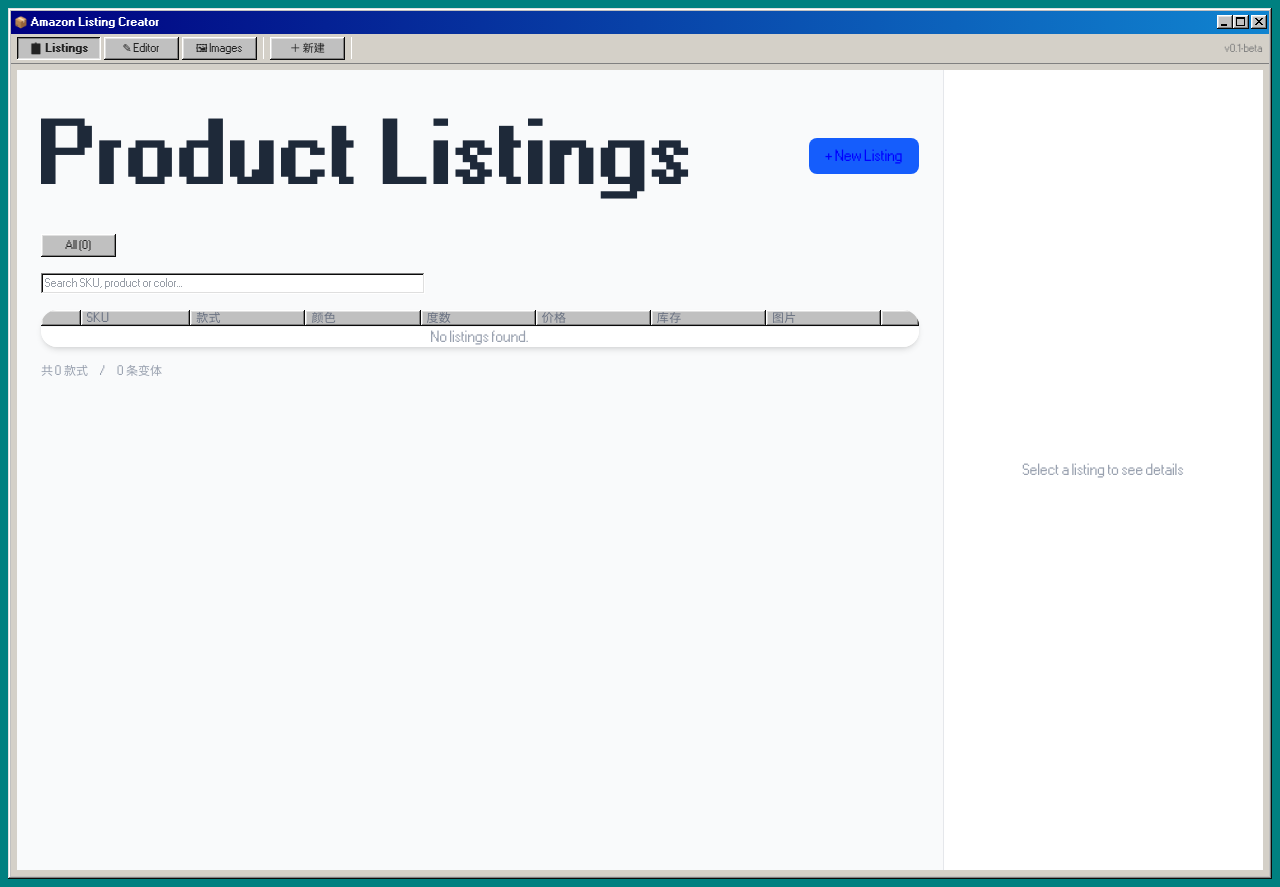
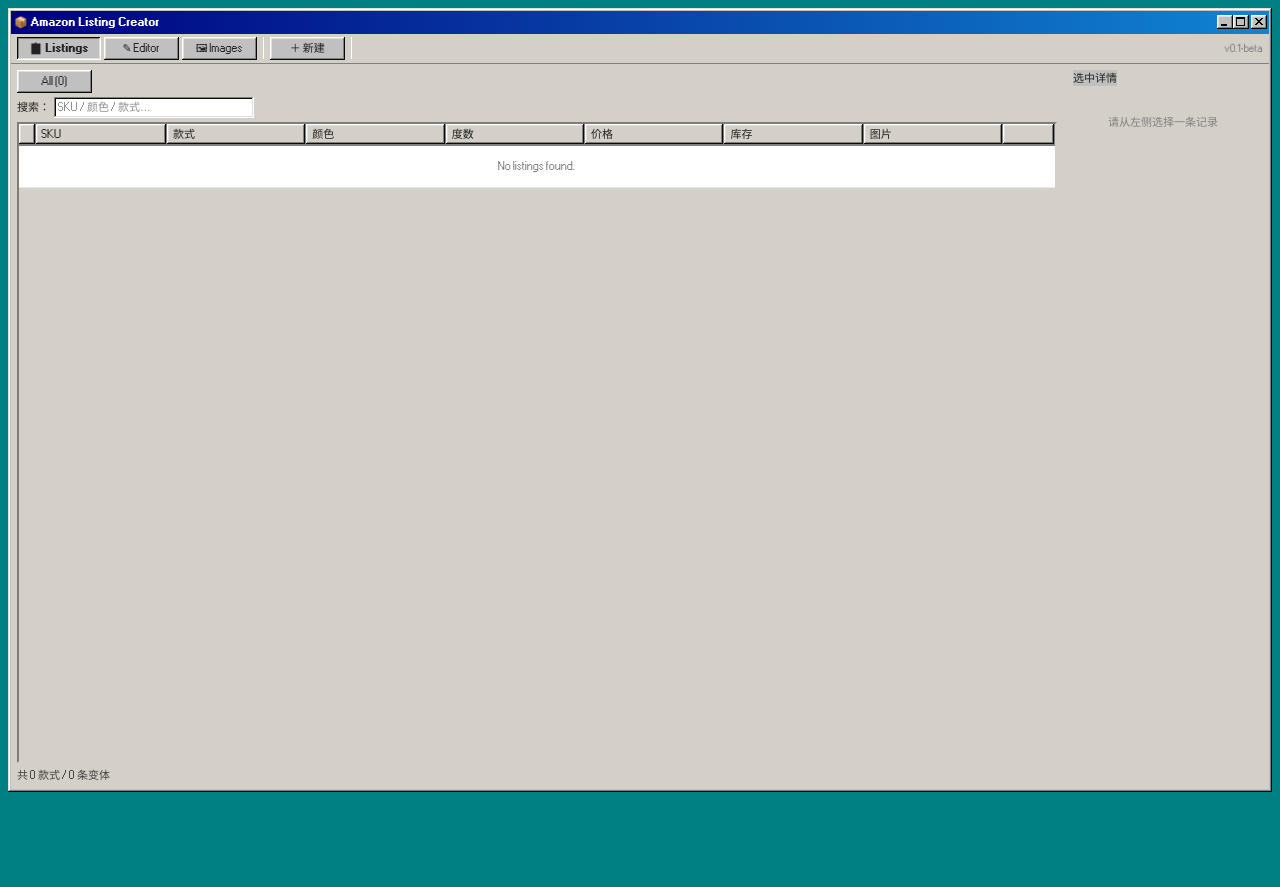
Before and after one commit to twinkletwinkleltd/ama-listing-creator, a Next.js app: page / in a window 1280 px wide. After the commit the page ends 800 px from the top, so only its background shows below. Built offline with nearby package versions, Linux system fonts and the light colour scheme.

Commit message:
feat: rewrite ListingsClient with Win98 listview and detail panel

```diff
--- a/app/components/ListingsClient.tsx
+++ b/app/components/ListingsClient.tsx
@@ -1,7 +1,6 @@
 'use client'
 
 import { useState, useEffect } from 'react'
-import Link from 'next/link'
 
 interface Listing {
   sku: string
@@ -62,28 +61,16 @@
   })
 
   return (
-    <div className="flex flex-1 bg-gray-50 min-h-screen">
-      {/* ─── Left: table ─── */}
-      <div className="flex-1 p-6 flex flex-col gap-4 min-w-0">
-        <div className="flex items-center justify-between">
-          <h1 className="text-lg font-semibold text-gray-800">Product Listings</h1>
-          <Link
-            href="/editor"
-            className="bg-blue-600 text-white rounded-lg px-4 py-2 text-sm font-medium hover:bg-blue-700 transition-colors"
-          >
-            + New Listing
-          </Link>
-        </div>
+    <div style={{ display: 'flex', flex: 1, gap: '6px', minWidth: 0, overflow: 'hidden' }}>
 
-        {/* Style filter */}
-        <div className="flex items-center gap-2 flex-wrap">
+      {/* ─── Left: listview ─── */}
+      <div style={{ flex: 1, display: 'flex', flexDirection: 'column', gap: '4px', minWidth: 0 }}>
+
+        {/* Filter buttons */}
+        <div style={{ display: 'flex', gap: '3px', flexWrap: 'wrap' }}>
           <button
             onClick={() => setActiveStyle('All')}
-            className={`px-3 py-1.5 rounded-lg text-sm font-medium transition-colors ${
-              activeStyle === 'All'
-                ? 'bg-blue-600 text-white'
-                : 'bg-white border border-gray-200 text-gray-600 hover:bg-gray-50'
-            }`}
+            className={activeStyle === 'All' ? 'active' : ''}
           >
             All ({listings.length})
           </button>
@@ -91,90 +78,74 @@
             <button
               key={s.parentSku}
               onClick={() => setActiveStyle(s.parentSku)}
-              className={`px-3 py-1.5 rounded-lg text-sm font-medium transition-colors ${
-                activeStyle === s.parentSku
-                  ? 'bg-blue-600 text-white'
-                  : 'bg-white border border-gray-200 text-gray-600 hover:bg-gray-50'
-              }`}
+              className={activeStyle === s.parentSku ? 'active' : ''}
             >
               {s.parentSku} ({s.variants.length})
             </button>
           ))}
         </div>
 
+        {/* Search */}
+        <div style={{ display: 'flex', alignItems: 'center', gap: '4px' }}>
+          <label style={{ fontSize: '11px' }}>搜索：</label>
           <input
             type="text"
-          placeholder="Search SKU, product or color..."
+            placeholder="SKU / 颜色 / 款式…"
             value={search}
             onChange={(e) => setSearch(e.target.value)}
-          className="border border-gray-300 rounded-lg px-3 py-2 text-sm text-gray-700 focus:outline-none focus:ring-2 focus:ring-blue-400 w-full max-w-sm"
+            style={{ width: '200px', fontSize: '11px', height: '21px' }}
           />
+        </div>
 
-        <div className="bg-white rounded-2xl shadow-md overflow-hidden">
-          <table className="w-full text-sm">
+        {/* Table */}
+        <div style={{ flex: 1, overflow: 'auto', border: '2px inset #d4d0c8' }}>
+          <table className="win98-listview" style={{ border: 'none' }}>
             <thead>
-              <tr className="border-b border-gray-100 text-left">
-                <th className="px-3 py-3 w-10"></th>
-                <th className="px-4 py-3 text-xs font-semibold text-gray-500 uppercase tracking-wide">SKU</th>
-                <th className="px-4 py-3 text-xs font-semibold text-gray-500 uppercase tracking-wide">款式</th>
-                <th className="px-4 py-3 text-xs font-semibold text-gray-500 uppercase tracking-wide">颜色</th>
-                <th className="px-4 py-3 text-xs font-semibold text-gray-500 uppercase tracking-wide">度数</th>
-                <th className="px-4 py-3 text-xs font-semibold text-gray-500 uppercase tracking-wide">价格</th>
-                <th className="px-4 py-3 text-xs font-semibold text-gray-500 uppercase tracking-wide">库存</th>
-                <th className="px-4 py-3 text-xs font-semibold text-gray-500 uppercase tracking-wide">图片</th>
-                <th className="px-4 py-3"></th>
+              <tr>
+                <th style={{ width: '16px' }}></th>
+                <th>SKU</th>
+                <th>款式</th>
+                <th>颜色</th>
+                <th>度数</th>
+                <th>价格</th>
+                <th>库存</th>
+                <th>图片</th>
+                <th></th>
               </tr>
             </thead>
             <tbody>
               {filtered.map((listing) => (
                 <tr
                   key={listing.sku}
-                  className={`border-b border-gray-50 hover:bg-gray-50 cursor-pointer transition-colors ${
-                    selected?.sku === listing.sku ? 'bg-blue-50' : ''
-                  }`}
+                  className={selected?.sku === listing.sku ? 'selected' : ''}
                   onClick={() => setSelected(listing)}
                 >
-                  {/* 缩略图 */}
-                  <td className="px-3 py-2">
-                    {listing.mainImage ? (
-                      <img
-                        src={listing.mainImage}
-                        alt=""
-                        className="w-8 h-8 rounded object-cover bg-gray-100"
-                        onError={(e) => {
-                          const el = e.target as HTMLImageElement
-                          el.style.display = 'none'
-                          el.nextElementSibling?.classList.remove('hidden')
-                        }}
-                      />
-                    ) : null}
-                    <div className={`w-8 h-8 rounded bg-gray-100 ${listing.mainImage ? 'hidden' : ''}`} />
+                  <td style={{ textAlign: 'center' }}>
+                    {selected?.sku === listing.sku ? '▶' : ''}
                   </td>
-                  <td className="px-4 py-3 font-mono text-xs text-gray-600">{listing.sku}</td>
-                  <td className="px-4 py-3 text-xs text-gray-500">{listing.parentSku}</td>
-                  <td className="px-4 py-3 text-gray-800">{listing.color || '—'}</td>
-                  <td className="px-4 py-3 font-mono text-xs text-gray-600">{listing.strength || '—'}</td>
-                  <td className="px-4 py-3 text-gray-800">{listing.price ? `£${listing.price}` : '—'}</td>
-                  <td className="px-4 py-3 text-gray-600">{listing.quantity || '—'}</td>
-                  <td className="px-4 py-3 text-center">
-                    <span title={listing.mainImage ? listing.mainImage : '无主图'}>
-                      {listing.mainImage ? '🟢' : '🔴'}
-                    </span>
+                  <td className="sku-mono">{listing.sku}</td>
+                  <td>{listing.parentSku}</td>
+                  <td>{listing.color || '—'}</td>
+                  <td className="sku-mono">{listing.strength || '—'}</td>
+                  <td>{listing.price ? `£${listing.price}` : '—'}</td>
+                  <td>{listing.quantity || '—'}</td>
+                  <td style={{ textAlign: 'center', color: listing.mainImage ? '#000000' : '#cc0000' }}>
+                    {listing.mainImage ? '●' : '○'}
                   </td>
-                  <td className="px-4 py-3">
-                    <Link
+                  <td>
+                    <a
                       href={`/editor?sku=${listing.sku}`}
                       onClick={(e) => e.stopPropagation()}
-                      className="text-xs text-blue-600 hover:text-blue-800 font-medium transition-colors"
+                      style={{ fontSize: '11px', color: 'inherit' }}
                     >
-                      Edit
-                    </Link>
+                      编辑
+                    </a>
                   </td>
                 </tr>
               ))}
               {filtered.length === 0 && (
                 <tr>
-                  <td colSpan={9} className="px-4 py-8 text-center text-gray-400 text-sm">
+                  <td colSpan={9} style={{ padding: '12px', textAlign: 'center', color: '#808080' }}>
                     No listings found.
                   </td>
                 </tr>
@@ -183,136 +154,92 @@
           </table>
         </div>
 
-        {/* 底部状态栏 */}
-        <div className="text-xs text-gray-400 flex items-center gap-3">
-          <span>共 {styles.length} 款式</span>
-          <span>/</span>
-          <span>{listings.length} 条变体</span>
-          {activeStyle !== 'All' && (
-            <>
-              <span>/</span>
-              <span>当前筛选：{filtered.length} 条</span>
-            </>
-          )}
+        {/* Status line */}
+        <div style={{ fontSize: '11px', color: '#444444' }}>
+          共 {styles.length} 款式 / {listings.length} 条变体
+          {activeStyle !== 'All' && ` / 当前筛选：${filtered.length} 条`}
         </div>
       </div>
 
       {/* ─── Right: detail panel ─── */}
-      <div className="w-80 border-l border-gray-200 bg-white p-6 flex flex-col gap-4 flex-shrink-0">
+      <div style={{ width: '200px', flexShrink: 0 }}>
         {selected ? (
-          <>
-            <div className="flex items-center justify-between">
-              <h2 className="text-sm font-semibold text-gray-800">Listing Detail</h2>
-              <button
-                onClick={() => setSelected(null)}
-                className="text-gray-400 hover:text-gray-600 text-xs transition-colors"
-              >
-                &times;
-              </button>
-            </div>
+          <fieldset style={{ height: '100%', boxSizing: 'border-box' }}>
+            <legend>选中详情</legend>
 
-            {/* 主图 */}
+            {/* Image */}
+            <div style={{
+              width: '100%', height: '100px', background: '#ffffff',
+              border: '2px inset #d4d0c8', display: 'flex', alignItems: 'center',
+              justifyContent: 'center', marginBottom: '6px', overflow: 'hidden'
+            }}>
               {selected.mainImage ? (
                 <img
                   src={selected.mainImage}
                   alt={selected.sku}
-                className="w-full rounded-lg object-contain bg-gray-50 h-40"
-                onError={(e) => {
-                  ;(e.target as HTMLImageElement).style.display = 'none'
-                }}
+                  style={{ maxWidth: '100%', maxHeight: '100%', objectFit: 'contain' }}
+                  onError={(e) => { (e.target as HTMLImageElement).style.display = 'none' }}
                 />
               ) : (
-              <div className="w-full rounded-lg bg-gray-100 h-40 flex items-center justify-center">
-                <span className="text-xs text-gray-400">No image</span>
+                <span style={{ color: '#808080', fontSize: '11px' }}>No image</span>
+              )}
+            </div>
+
+            {/* Fields */}
+            {[
+              ['SKU', selected.sku],
+              ['款式', selected.parentSku],
+              ['颜色', selected.color || '—'],
+              ['度数', selected.strength || '—'],
+              ['价格', selected.price ? `£${selected.price}` : '—'],
+              ['库存', selected.quantity || '—'],
+            ].map(([label, value]) => (
+              <div key={label} style={{ display: 'flex', justifyContent: 'space-between', fontSize: '11px', marginBottom: '2px' }}>
+                <span style={{ color: '#444444' }}>{label}</span>
+                <span style={{
+                  fontWeight: label === 'SKU' ? 'normal' : 'bold',
+                  fontFamily: label === 'SKU' ? 'Courier New, monospace' : undefined,
+                  fontSize: label === 'SKU' ? '9px' : '11px'
+                }}>{value}</span>
+              </div>
+            ))}
+
+            {/* Draft bullets */}
+            {selectedDraft && (selectedDraft.bullet1 || selectedDraft.bullet2) && (
+              <div style={{ marginTop: '6px', fontSize: '10px', color: '#444444', borderTop: '1px solid #808080', paddingTop: '4px' }}>
+                {[selectedDraft.bullet1, selectedDraft.bullet2].filter(Boolean).map((b, i) => (
+                  <div key={i} style={{ marginBottom: '2px' }}>• {b}</div>
+                ))}
               </div>
             )}
 
-            {/* 图片链接 */}
-            {selected.mainImage && (
-              <a
-                href={selected.mainImage}
-                target="_blank"
-                rel="noopener noreferrer"
-                className="text-xs text-blue-500 hover:text-blue-700 truncate block"
+            <hr style={{ margin: '6px 0', borderColor: '#808080' }} />
+
+            <div style={{ display: 'flex', flexDirection: 'column', gap: '3px' }}>
+              <a href={`/editor?sku=${selected.sku}`} style={{ display: 'block' }}>
+                <button style={{ width: '100%', fontSize: '11px' }}>✎ 前往编辑</button>
+              </a>
+              <a href="/images" style={{ display: 'block' }}>
+                <button style={{ width: '100%', fontSize: '11px' }}>🖼 查看图片</button>
+              </a>
+              <button
+                onClick={() => setSelected(null)}
+                style={{ width: '100%', fontSize: '11px' }}
               >
-                {selected.mainImage}
-              </a>
-            )}
-
-            <div className="flex flex-col gap-3">
-              <div>
-                <span className="text-xs font-medium text-gray-500 uppercase tracking-wide">SKU</span>
-                <p className="text-sm font-mono text-gray-800 mt-0.5">{selected.sku}</p>
+                ✕ 关闭
+              </button>
             </div>
-              <div>
-                <span className="text-xs font-medium text-gray-500 uppercase tracking-wide">款式</span>
-                <p className="text-sm text-gray-800 mt-0.5">{selected.parentSku}</p>
+          </fieldset>
+        ) : (
+          <fieldset style={{ height: '100%', boxSizing: 'border-box' }}>
+            <legend>选中详情</legend>
+            <div style={{ padding: '20px 6px', textAlign: 'center', color: '#808080', fontSize: '11px' }}>
+              请从左侧选择一条记录
             </div>
-              <div className="flex gap-4">
-                <div>
-                  <span className="text-xs font-medium text-gray-500 uppercase tracking-wide">颜色</span>
-                  <p className="text-sm text-gray-800 mt-0.5">{selected.color || '—'}</p>
-                </div>
-                <div>
-                  <span className="text-xs font-medium text-gray-500 uppercase tracking-wide">度数</span>
-                  <p className="text-sm font-mono text-gray-800 mt-0.5">{selected.strength || '—'}</p>
-                </div>
-              </div>
-              <div className="flex gap-4">
-                <div>
-                  <span className="text-xs font-medium text-gray-500 uppercase tracking-wide">价格</span>
-                  <p className="text-sm text-gray-800 mt-0.5">
-                    {selected.price ? `£${selected.price}` : '—'}
-                  </p>
-                </div>
-                <div>
-                  <span className="text-xs font-medium text-gray-500 uppercase tracking-wide">库存</span>
-                  <p className="text-sm text-gray-800 mt-0.5">{selected.quantity || '—'}</p>
-                </div>
-              </div>
-
-              {/* Bullet 预览（来自 localStorage 草稿） */}
-              {selectedDraft && (selectedDraft.bullet1 || selectedDraft.bullet2) && (
-                <div>
-                  <span className="text-xs font-medium text-gray-500 uppercase tracking-wide">Bullet Points</span>
-                  <div className="mt-1 flex flex-col gap-1">
-                    {[selectedDraft.bullet1, selectedDraft.bullet2]
-                      .filter(Boolean)
-                      .map((b, i) => (
-                        <p key={i} className="text-xs text-gray-600 leading-relaxed line-clamp-2">
-                          • {b}
-                        </p>
-                      ))}
-                  </div>
-                </div>
+          </fieldset>
         )}
       </div>
 
-            <hr className="border-gray-100" />
-
-            <div className="flex flex-col gap-2">
-              <Link
-                href={`/editor?sku=${selected.sku}`}
-                className="text-white rounded py-2 text-sm font-medium text-center block transition-colors"
-                style={{ backgroundColor: '#0078d4', border: '1px solid #005a9e' }}
-              >
-                前往编辑
-              </Link>
-              <Link
-                href="/images"
-                className="rounded py-2 text-sm font-medium text-center block transition-colors border border-gray-200 hover:bg-gray-50"
-                style={{ color: '#1a2332' }}
-              >
-                查看图片
-              </Link>
-            </div>
-          </>
-        ) : (
-          <div className="flex flex-col items-center justify-center flex-1 gap-2 text-center">
-            <p className="text-sm text-gray-400">Select a listing to see details</p>
-          </div>
-        )}
-      </div>
     </div>
   )
 }
```
Lines whose indentation alone changed are shown as unchanged.
